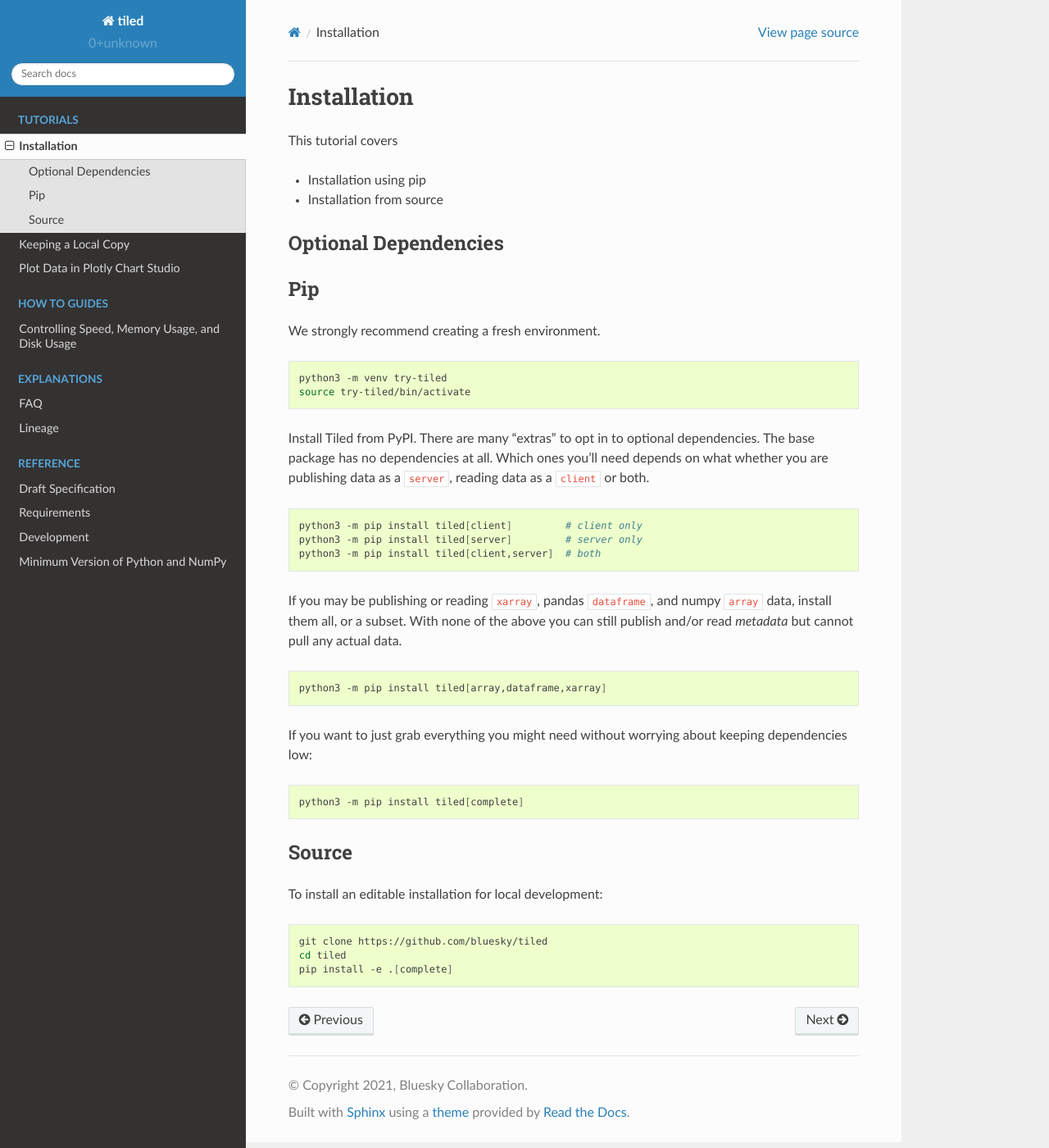
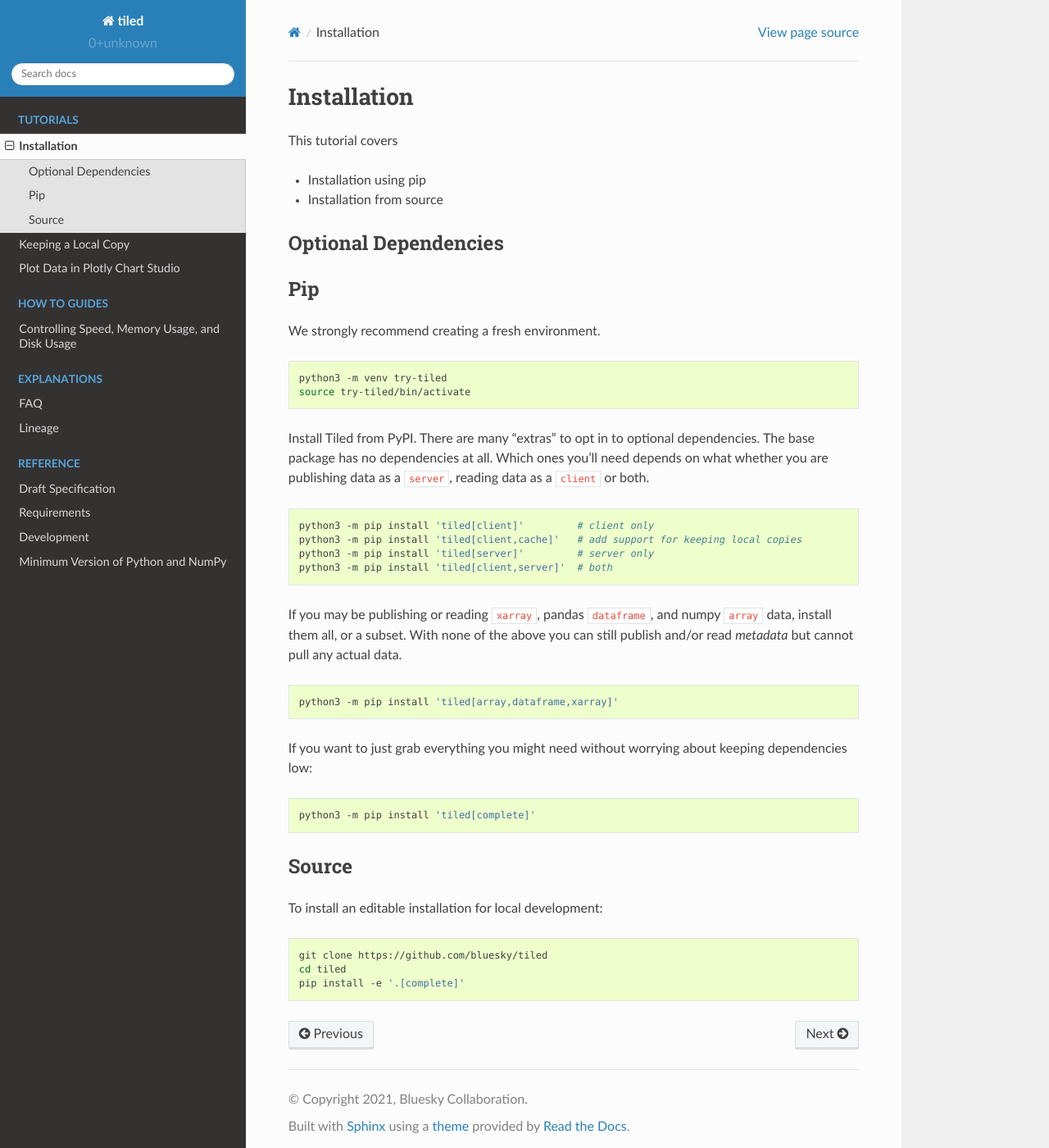
Before and after one commit to bluesky/tiled, a Sphinx documentation site: the page built from docs/source/tutorials/installation.rst, in a window 1280 px wide and 1400 px high. Shown: the whole window at 82% size. Built offline with Sphinx 7.4.7 and the Read the Docs theme 2.0.0, drawn with Linux system fonts in a browser that asks for light colours; pages that are not in the unit, such as notebooks, are missing from menus.

Commit message:
Add literal quotes so that install works in zsh.

```diff
--- a/docs/source/tutorials/installation.rst
+++ b/docs/source/tutorials/installation.rst
@@ -26,9 +26,10 @@ whether you are publishing data as a ``server``, reading data as a ``client`` or
 
 .. code:: bash
 
-   python3 -m pip install tiled[client]         # client only
-   python3 -m pip install tiled[server]         # server only
-   python3 -m pip install tiled[client,server]  # both
+   python3 -m pip install 'tiled[client]'         # client only
+   python3 -m pip install 'tiled[client,cache]'   # add support for keeping local copies
+   python3 -m pip install 'tiled[server]'         # server only
+   python3 -m pip install 'tiled[client,server]'  # both
 
 If you may be publishing or reading ``xarray``, pandas ``dataframe``, and numpy
 ``array`` data, install them all, or a subset. With none of the above you can
@@ -36,14 +37,14 @@ still publish and/or read *metadata* but cannot pull any actual data.
 
 .. code:: bash
 
-   python3 -m pip install tiled[array,dataframe,xarray]
+   python3 -m pip install 'tiled[array,dataframe,xarray]'
 
 If you want to just grab everything you might need without worrying about keeping
 dependencies low:
 
 .. code:: bash
 
-   python3 -m pip install tiled[complete]
+   python3 -m pip install 'tiled[complete]'
 
 Source
 ------
@@ -54,4 +55,4 @@ To install an editable installation for local development:
 
    git clone https://github.com/bluesky/tiled
    cd tiled
-   pip install -e .[complete]
+   pip install -e '.[complete]'
```
